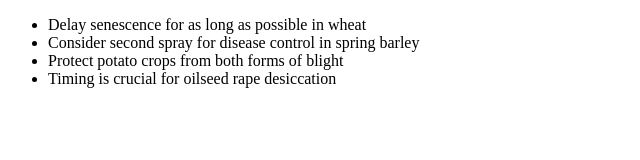
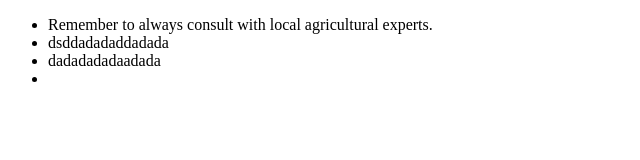
Before and after one commit to radinag94/agronomy-advisory2, a plain HTML site: page index.html in a window 1280 px wide. Shown: the whole page, without its empty margins (0-640 px from the left). Drawn offline with Linux system fonts and the light colour scheme.

Commit message:
resolve merge conflict

```diff
--- a/index.html
+++ b/index.html
@@ -7,10 +7,10 @@
 </head>
 <body>
 <ul>
-    <li>Delay senescence for as long as possible in wheat</li>
-    <li>Consider second spray for disease control in spring barley</li>
-    <li>Protect potato crops from both forms of blight</li>
-    <li>Timing is crucial for oilseed rape desiccation</li>
+    <li>Remember to always consult with local agricultural experts.</li>
+    <li>dsddadadaddadada</li>
+    <li>dadadadadaadada</li>
+    <li>    </li>
 </ul>
 </body>
 </html>
```
